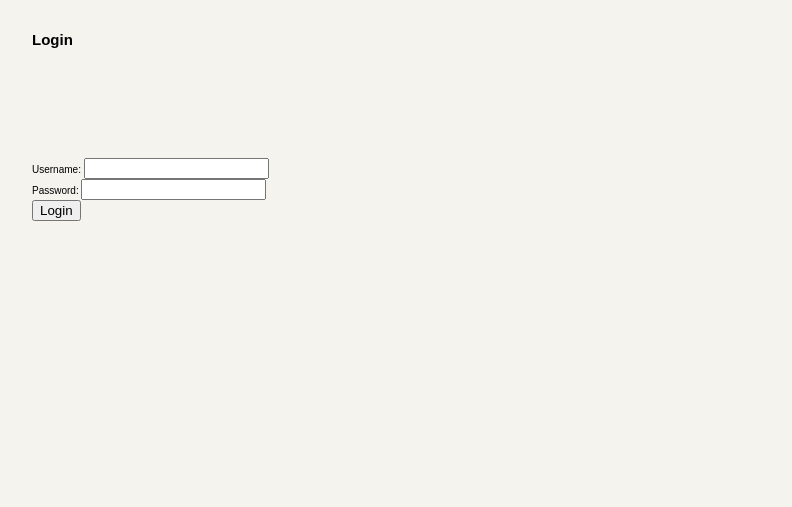
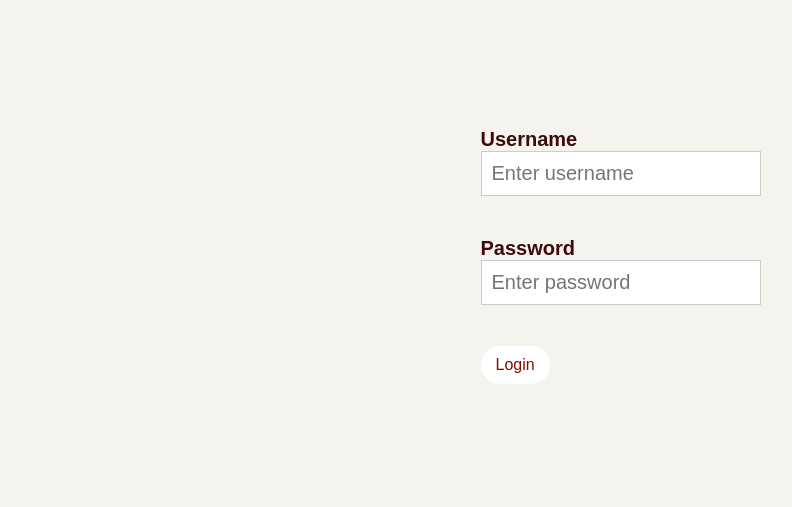
Before and after one commit to SanthoshRajakumar/LabloGGrr, a PHP site: page /login_page.php in a window 1280 px wide. Shown: the part 309-816 px from the top of the page, without its empty margins (16-808 px from the left). Run offline with PHP 8.4, Linux system fonts and the light colour scheme.

Commit message:
login_page.php styling

```diff
--- a/login_page.php
+++ b/login_page.php
@@ -32,11 +32,18 @@
 
 <body>
 <main>
-<h2>Login</h2>
-<form action="/login/login.php" method="POST">
-    Username: <input type="text" name="username" required/><br />
-    Password: <input type="password" name="password" required /><br />
+<div class="div1">
+    <div class="box_login">
+        <form action="/login/login.php" method="POST">
+            <label for="username"><b>Username</b></label>
+            <input type="text" placeholder="Enter username" name="username" required/><br />
+
+        <label for="password"><b>Password</b></label>
+        <input type="password" placeholder="Enter password" name="password" required /><br />
     <input type="submit" value="Login" />
+    </div>
+
+</div>
 </form>
 </main>
 </body>
--- a/style.css
+++ b/style.css
@@ -1,10 +1,9 @@
 @import url(https://fonts.googleapis.com/css?family=Roboto:400,700);
 
 :root {
-  /* Base font size */
+
   font-size: 10px;
 
-  /* Heading height variable*/
   --heading-height: 30em;
 }
 
@@ -28,7 +27,7 @@ form {
     margin-top: 110px;
 }
 
-/* Create angled background with 'before' pseudo-element */
+
 header::before {
   content: "";
   display: block;
@@ -142,3 +141,33 @@ p.bold {
     justify-content: space-around;
     align-items: center;
 }
+
+
+label, input[type="text"], input[type="password"]{
+    font-size: 20px; /* consistent font size */
+    color: rgb(62, 11, 11); /* consistent color */
+    font-family: 'Corporative', sans-serif; /* ensures font consistency */
+}
+
+input[type="text"], input[type="password"] {
+    padding: 0.5em; /* comfortable text entry */
+    margin-bottom: 30px;
+    border: 1px solid #ccc; /* subtle border */
+    display: block; /* ensures inputs do not line up inline */
+    width: 90%; /* responsive width */
+}
+
+input[type="submit"] {
+    background-color: #ffffff; /* matching button styles */
+    color: rgb(128, 17, 0); /* text color from button class */
+    padding: 10px 15px;
+    border-radius: 100px; /* rounded corners */
+    border: none; /* no border */
+    cursor: pointer; /* pointer cursor on hover */
+    transition: background-color 0.3s; /* smooth transition for hover effect */
+    font-size: 16px; /* consistent font size with other buttons */
+}
+
+input[type="submit"]:hover {
+    background-color: #ddd; /* lighter background on hover */
+}
```
